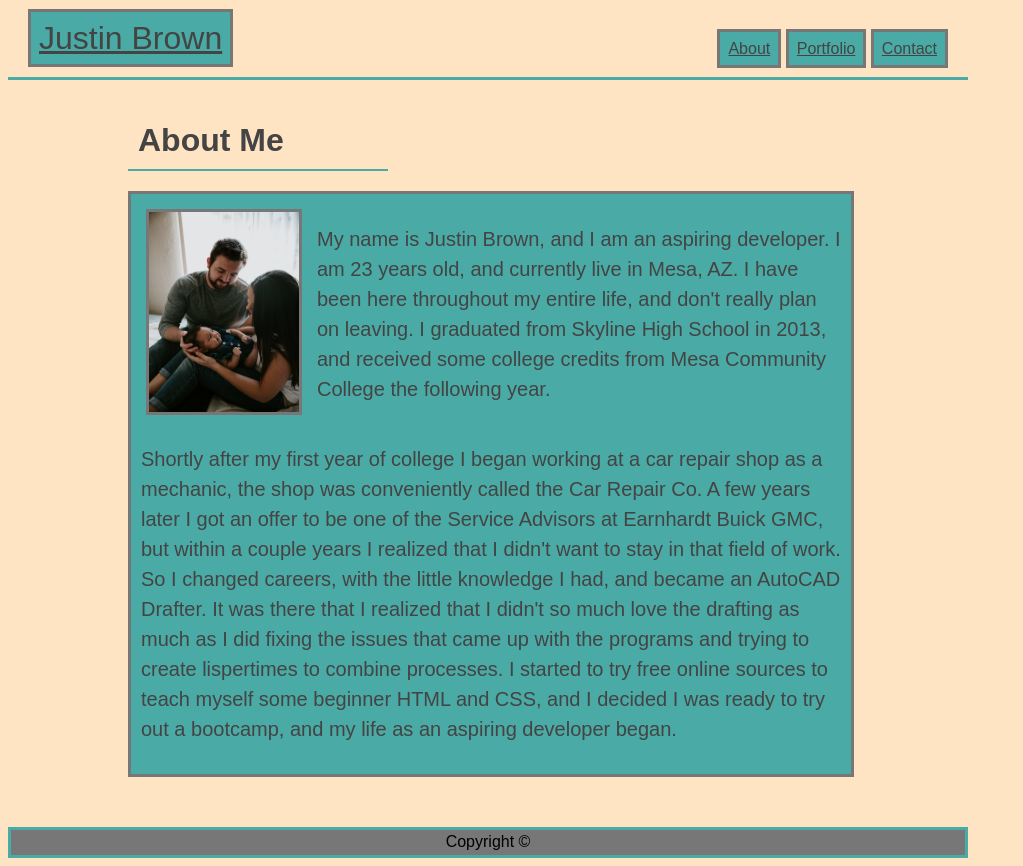
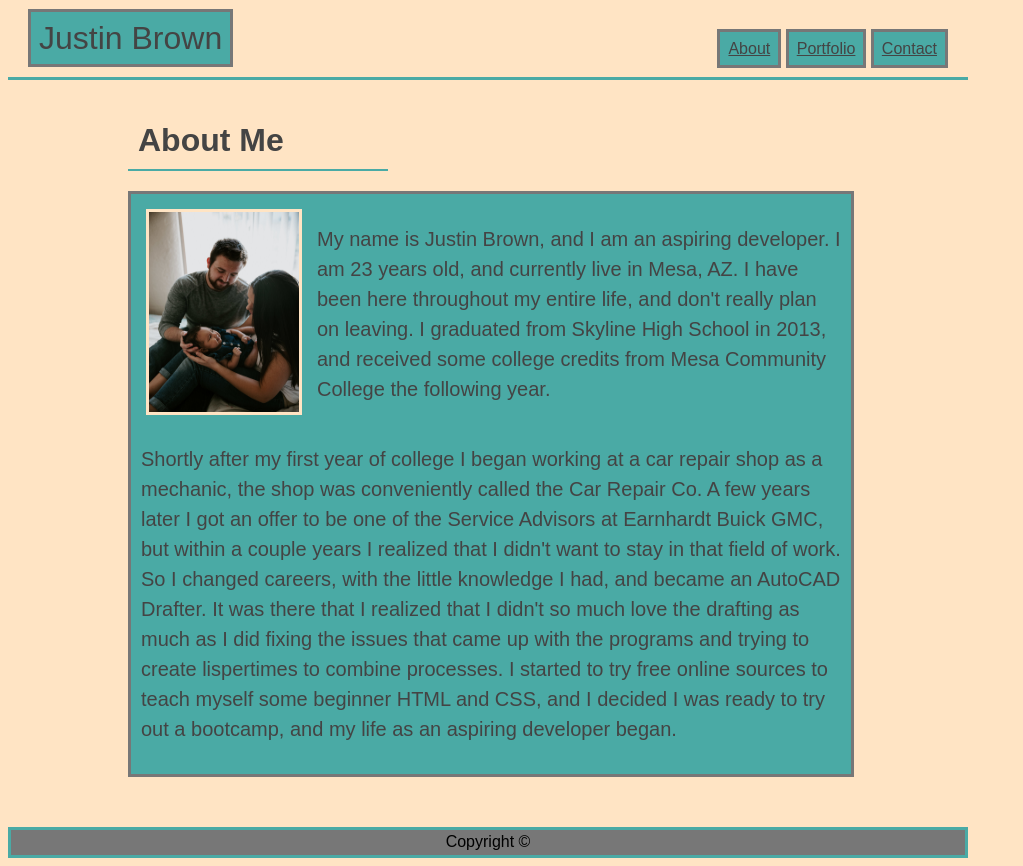
Before and after one commit to justin-brown06/Basic-Portfolio, a plain HTML site: page index.html in a window 1280 px wide. In both pictures the pointer is over the picture 224 px from the left and 312 px from the top of the page. Shown: the whole page, without its empty margins (0-1023 px from the left). Drawn offline with Linux system fonts and the light colour scheme.

Commit message:
Update_CSS_4

```diff
--- a/assets/css/styles.css
+++ b/assets/css/styles.css
@@ -23,6 +23,7 @@ body{
 #logo{
     margin-left: 20px;
     font-size: 32px;
+    text-decoration: none;
 }
 nav{
     color: #777777;
@@ -134,6 +135,12 @@ input[type=submit]:hover {
     margin: 25px;
     width: 30%;
 }
+img:hover{
+    border-style: solid;
+    border-color: bisque;
+    border-width: 3px;
+
+}
 .clearfix::after {
     content: "";
     clear: both;
```
